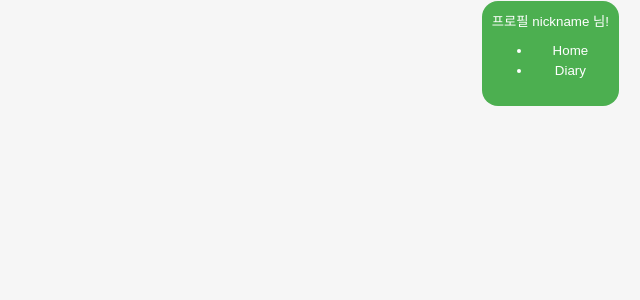
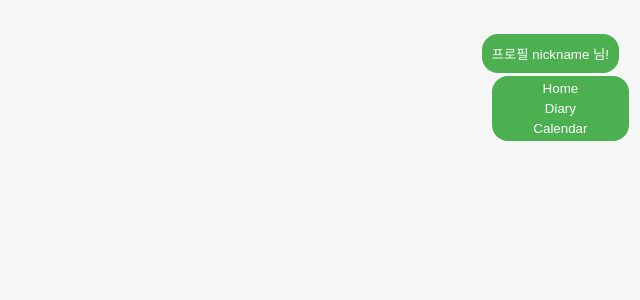
Before and after one commit to HIGHFIVE2023/artary_front, a React (Create React App) app: page / in a window 1280 px wide. Both pictures are taken after a click on the button "프로필 nickname 님!". Shown: the top 300 px of the page, without its empty margins (640-1280 px from the left). Built offline with nearby package versions, Linux system fonts and the light colour scheme; a web font is replaced by a local one.

Commit message:
[CHORE]코드수정

```diff
--- a/src/App.js
+++ b/src/App.js
@@ -5,6 +5,7 @@ import "./App.css";
 import Diary from "./pages/Diary";
 import Home from "./pages/Home";
 import Navbar from "./components/Navbar";
+import Calenpage from "./pages/Calenpage";
 
 function App() {
   return (
@@ -14,6 +15,7 @@ function App() {
         <Routes>
           <Route path="/" element={<Home />}></Route>
           <Route path="/diary" element={<Diary />}></Route>
+          <Route path="/calenpage" element={<Calenpage />}></Route>
         </Routes>
       </div>
     </BrowserRouter>
--- a/src/components/Navbar.js
+++ b/src/components/Navbar.js
@@ -7,7 +7,7 @@ const Navbar = () => {
 
   const Dropdown = () => {
     return (
-      <ul>
+      <ul className="downUl">
         <li>
           <NavLink exact="true" to="/" activeclassname="active">
             Home
@@ -16,6 +16,11 @@ const Navbar = () => {
         <li>
           <NavLink to="/diary" activeclassname="active">
             Diary
+          </NavLink>
+        </li>
+        <li>
+          <NavLink to="/calenpage" activeclassname="active">
+            Calendar
           </NavLink>
         </li>
       </ul>
```
